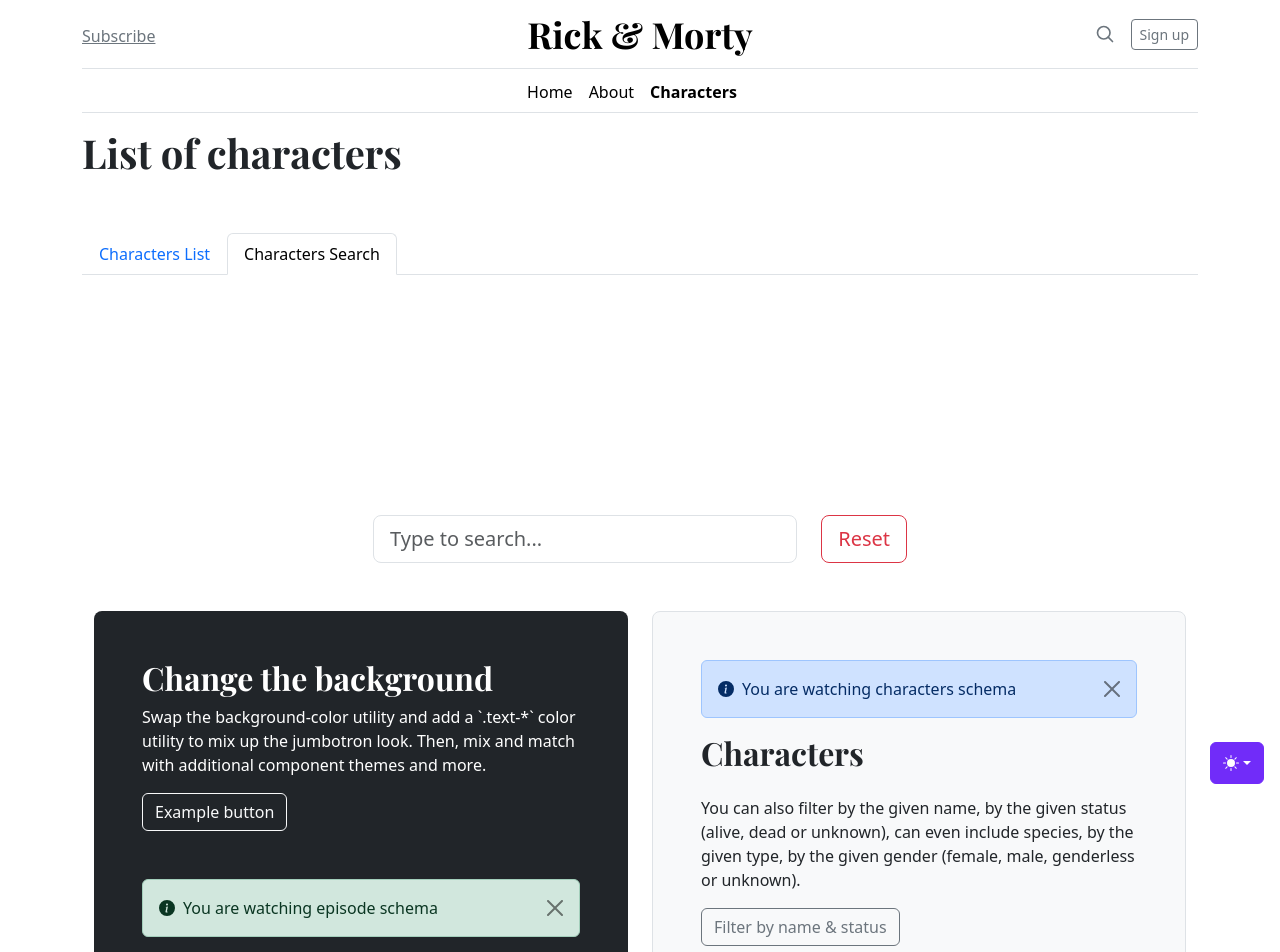
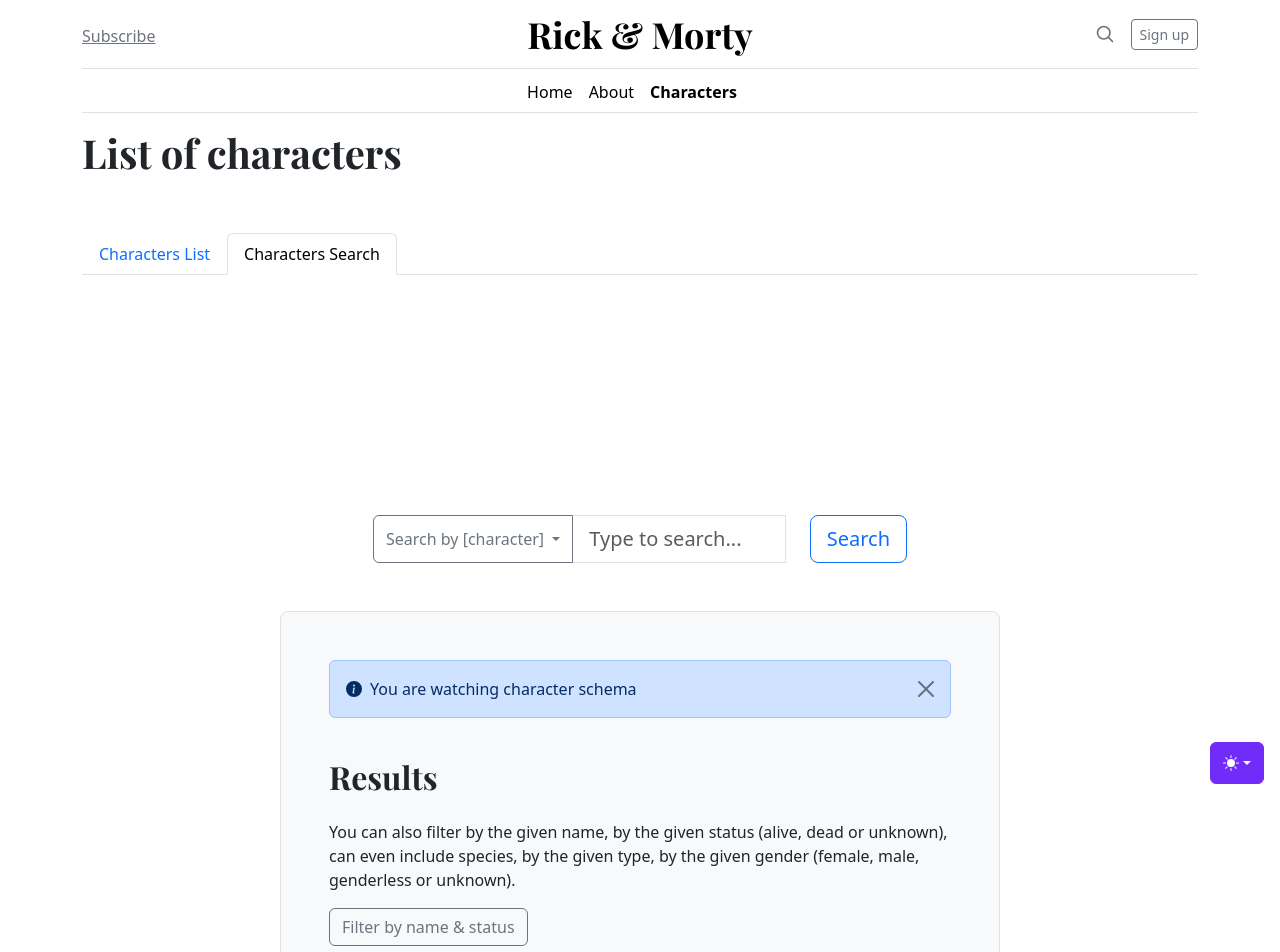
Before and after one commit to sjosuerojas/rick-and-morty-app, a Vue app: page /#/characters/search in a window 1280 px wide. Shown: the top 952 px of the page. Built offline with nearby package versions, Linux system fonts and the light colour scheme; what @tanstack/vue-query would draw is missing.

Commit message:
feat: added new components for searching

```diff
--- a/src/api/characters.ts
+++ b/src/api/characters.ts
@@ -1,5 +1,10 @@
 import axios from 'axios';
-import type { RickAndMorty, Character, OptionalSearchFilter } from '@/models/character-api';
+import type {
+  RickAndMorty,
+  Character,
+  SearchFilter,
+  FilterSearchType
+} from '@/models/character-api';
 
 export const http = axios.create({ baseURL: import.meta.env.VITE_URL_API });
 
@@ -30,10 +35,13 @@
   }
 };
 
-export const getFilteredCharacter = async (query: OptionalSearchFilter): Promise<RickAndMorty> => {
+export const getFilteredCharacter = async (
+  filterType: FilterSearchType,
+  query: SearchFilter
+): Promise<RickAndMorty> => {
   try {
     const { data } = await http.get<RickAndMorty>(
-      `/api/character/?${new URLSearchParams({ ...query }).toString()}`
+      `/api/${filterType}/?${new URLSearchParams({ ...query }).toString()}`
     );
     return data;
   } catch (error) {
--- /dev/null
+++ b/src/components/characters/CharacterEpisode.vue
@@ -0,0 +1,41 @@
+<script setup lang="ts">
+import { toRef } from 'vue';
+import type { EpisodeType } from '@/models/character-api';
+
+const props = defineProps<{ episode: EpisodeType }>();
+const episode = toRef(props, 'episode');
+
+const baseUrl = import.meta.env.VITE_URL_API;
+const locationUrlToImage = (path: string) => {
+    const splittedPath = path.split('/');
+    const characterId = splittedPath[splittedPath.length - 1];
+    return `${baseUrl}/api/character/avatar/${characterId}.jpeg`;
+}
+</script>
+
+<template>
+    <div class="col">
+        <div class="card mb-3">
+            <div class="card-header">
+                {{ episode.name }}
+            </div>
+            <div class="card-body d-flex justify-content-center">
+                <p class="card-text mb-0 px-2">
+                    <span class="badge bg-success p-2 mx-2 rounded-circle">
+                        <span class="visually-hidden">Life check</span>
+                    </span>
+                    Air Date: {{ episode.air_date }} -
+                </p>
+                <p class="card-text mb-0 px-2">Episode: {{ episode.episode }}</p>
+            </div>
+            <div class="row row-cols-1 row-cols-md-4 g-4 mb-4">
+                <div v-for="character of  episode.characters " :key="character" class="col">
+                    <div class="card">
+                        <img :src="locationUrlToImage(character)" class="card-img-top" :alt="episode.name">
+                    </div>
+                </div>
+            </div>
+            <a :href="episode.url" target="_blank" class="btn btn-primary mb-4">More details</a>
+        </div>
+    </div>
+</template>
--- /dev/null
+++ b/src/components/characters/CharacterLocation.vue
@@ -0,0 +1,36 @@
+<script setup lang="ts">
+import { toRef } from 'vue';
+import type { LocationType } from '@/models/character-api';
+
+const props = defineProps<{ location: LocationType }>();
+const locations = toRef(props, 'location');
+
+const baseUrl = import.meta.env.VITE_URL_API;
+const locationUrlToImage = (path: string) => {
+    const splittedPath = path.split('/');
+    const characterId = splittedPath[splittedPath.length - 1];
+    return `${baseUrl}/api/character/avatar/${characterId}.jpeg`;
+}
+</script>
+
+<template>
+    <div class="col">
+        <div class="card mb-3">
+            <div class="card-header">
+                {{ locations.name }}
+            </div>
+            <div class="card-body d-flex justify-content-center">
+                <p class="card-text mb-0 px-2">Type: {{ locations.type }} -</p>
+                <p class="card-text mb-0 px-2">Dimension: {{ locations.dimension }}</p>
+            </div>
+            <div class="row row-cols-1 row-cols-md-6 g-4 mb-4">
+                <div v-for="location of  locations.residents " :key="location" class="col">
+                    <div class="card">
+                        <img :src="locationUrlToImage(location)" class="card-img-top" :alt="locations.name">
+                    </div>
+                </div>
+            </div>
+            <a :href="locations.url" target="_blank" class="btn btn-primary mb-4">More details</a>
+        </div>
+    </div>
+</template>
--- a/src/components/characters/CharacterSearch.vue
+++ b/src/components/characters/CharacterSearch.vue
@@ -1,34 +1,39 @@
 <script setup lang="ts">
 import { ref } from 'vue';
-import { Toast } from '../../utils/SwalToast';
 import RMAlert from '@/components/common/RMAlert.vue';
 import CharacterItem from '@/components/characters/CharacterItem.vue';
-import type { RickAndMorty, Character, OptionalSearchFilter } from '../../models/character-api';
+import CharacterLocation from '@/components/characters/CharacterLocation.vue';
+import CharacterEpisode from '@/components/characters/CharacterEpisode.vue';
+import type {
+    RickAndMorty,
+    ResultSearch,
+    Character,
+    FilterSearchType,
+    LocationType,
+    EpisodeType
+} from '../../models/character-api';
 import { getFilteredCharacter } from '../../api/characters';
 
-const characters = ref<Character[]>([]);
 const searchInput = ref<string>('');
-const preBuildSearch = ref<OptionalSearchFilter>({ name: '' });
-const searchOptions: string[] = ['Rick Sanchez', 'Morty Smith', 'Johnny Depp', 'Beth Smith'];
+const result = ref<ResultSearch>([]);
+const searchByFilter = ref<FilterSearchType>('character');
+const searchOptions: string[] = [
+    'Rick Sanchez',
+    'Citadel of Ricks',
+    'Johnny Depp',
+    'Close Rick-counters of the Rick Kind'
+];
+
+const selectOption = (currentOption: FilterSearchType) => {
+    result.value.length = 0;
+    searchByFilter.value = currentOption;
+};
 
 const handleSearch = async () => {
-    const response: RickAndMorty = await getFilteredCharacter({ name: searchInput.value });
-    characters.value = response.results;
-};
-
-const handleFilter = async () => {
-    if (!searchInput.value) {
-        Toast.fire({
-            title: 'Type something to search first',
-            icon: 'error'
-        });
-
-        return;
-    }
-
-    preBuildSearch.value = { name: searchInput.value, status: 'alive' };
-    const response: RickAndMorty = await getFilteredCharacter(preBuildSearch.value);
-    characters.value = response.results;
+    const response: RickAndMorty = await getFilteredCharacter(searchByFilter.value, {
+        name: searchInput.value
+    });
+    result.value = response.results;
 };
 </script>
 
@@ -40,19 +45,26 @@
                     <h1 class="mb-5">Search for characters, episodes, location from the API!</h1>
                     <div class="row">
                         <div class="col">
-                            <input v-model="searchInput" class="form-control form-control-lg" list="searchOptions"
-                                type="email" placeholder="Type to search..." />
-                            <datalist id="searchOptions">
-                                <option v-for="option in searchOptions" :key="option" :value="option" />
-                            </datalist>
+                            <div class="input-group">
+                                <button class="btn btn-outline-secondary dropdown-toggle" type="button"
+                                    data-bs-toggle="dropdown" aria-expanded="false">
+                                    Search by [{{ searchByFilter }}]
+                                </button>
+                                <ul class="dropdown-menu">
+                                    <li><a class="dropdown-item" @click="selectOption('character')">Character</a></li>
+                                    <li><a class="dropdown-item" @click="selectOption('location')">Location</a></li>
+                                    <li><a class="dropdown-item" @click="selectOption('episode')">Episode </a></li>
+                                </ul>
+                                <input v-model="searchInput" class="form-control form-control-lg" list="searchOptions"
+                                    type="text" placeholder="Type to search..." />
+                                <datalist id="searchOptions">
+                                    <option v-for="option in searchOptions" :key="option" :value="option" />
+                                </datalist>
+                            </div>
                         </div>
                         <div class="col-auto">
-                            <button v-if="searchInput.length && !characters.length" class="btn btn-outline-primary btn-lg"
-                                type="button" @click="handleSearch">
+                            <button class="btn btn-outline-primary btn-lg" type="button" @click="handleSearch">
                                 Search
-                            </button>
-                            <button v-else class="btn btn-outline-danger btn-lg" type="button" @click="characters = []">
-                                Reset
                             </button>
                         </div>
                     </div>
@@ -60,24 +72,24 @@
             </div>
         </div>
 
-        <div class="row align-items-md-stretch py-5">
-            <div class="col-12 col-md-6">
-                <div class="h-100 p-5 text-bg-dark rounded-3">
-                    <h2>Change the background</h2>
-                    <p>
-                        Swap the background-color utility and add a `.text-*` color utility to mix up the
-                        jumbotron look. Then, mix and match with additional component themes and more.
-                    </p>
-                    <button class="btn btn-outline-light mb-5" type="button">Example button</button>
-                    <r-m-alert text="You are watching episode schema" variant="success" />
-                </div>
-            </div>
-            <div class="col-12 col-md-6">
+        <div class="row justify-content-center align-items-center py-5">
+            <div class="col-8">
                 <div class="h-100 p-5 bg-body-tertiary border rounded-3">
-                    <r-m-alert text="You are watching characters schema" variant="primary" />
-                    <h2 class="pb-3">Characters</h2>
-                    <template v-if="characters.length">
-                        <character-item v-for="character of characters" :key="character.id" :character="character" />
+                    <r-m-alert :text="`You are watching ${searchByFilter} schema`" variant="primary" />
+                    <h2 class="pb-3 pt-4 text-capitalize">Results</h2>
+                    <template v-if="result.length">
+                        <template v-if="searchByFilter === 'character'">
+                            <character-item v-for="character of (result as Character[])" :key="character.id"
+                                :character="character" />
+                        </template>
+                        <template v-if="searchByFilter === 'episode'">
+                            <character-episode v-for="episode of (result as EpisodeType[])" :key="episode.id"
+                                :episode="episode" />
+                        </template>
+                        <template v-if="searchByFilter === 'location'">
+                            <character-location v-for="location of (result as LocationType[])" :key="location.id"
+                                :location="location" />
+                        </template>
                     </template>
                     <template v-else>
                         <p>
@@ -85,9 +97,7 @@
                             can even include species, by the given type, by the given gender (female, male,
                             genderless or unknown).
                         </p>
-                        <button class="btn btn-outline-secondary" type="button" @click="handleFilter">
-                            Filter by name & status
-                        </button>
+                        <button class="btn btn-outline-secondary" type="button">Filter by name & status</button>
                     </template>
                 </div>
             </div>
--- a/src/styles/main.css
+++ b/src/styles/main.css
@@ -14,6 +14,10 @@
   .bd-placeholder-img-lg {
     font-size: 3.5rem;
   }
+}
+
+.dropdown-item {
+  cursor: pointer;
 }
 
 .b-example-divider {
```
Also changed, not shown: src/models/character-api.ts (+25 -2 lines).
